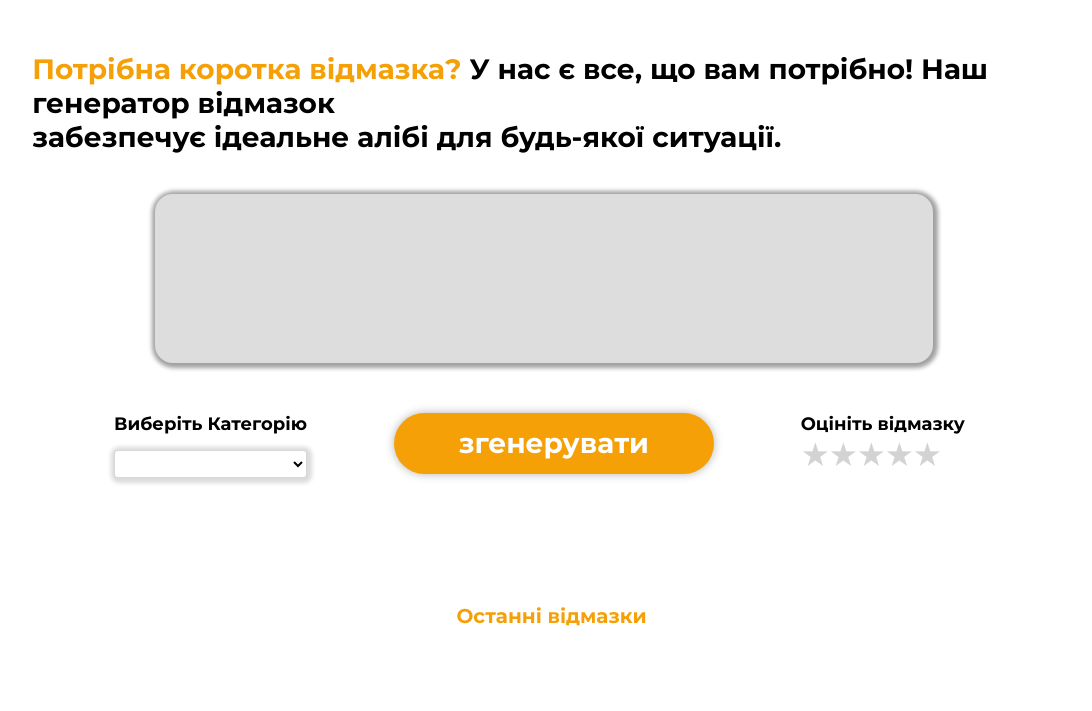
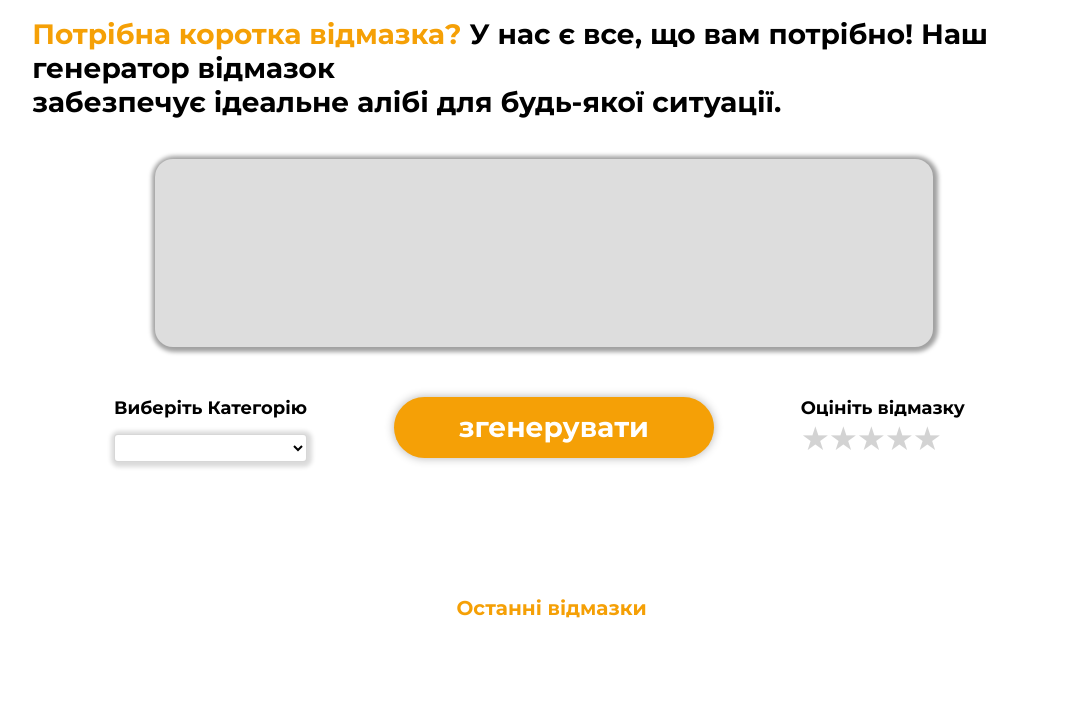
Before and after one commit to ZubalYana/Creator-excuse, a website: page public/index.html in a window 1280 px wide. Shown: the part 89-800 px from the top of the page, 188-1280 px from the left. Drawn offline with nearby package versions, Linux system fonts and the light colour scheme.

Commit message:
fix the padding and client-side container sizes

```diff
--- a/public/style.css
+++ b/public/style.css
@@ -171,7 +171,7 @@ a{
     justify-content: flex-start;
     align-items: center;
     flex-direction: column;
-    padding-top: 55px;
+    padding-top: 20px;
 
 }
 .textCont h3 .highlighted-text{
```
